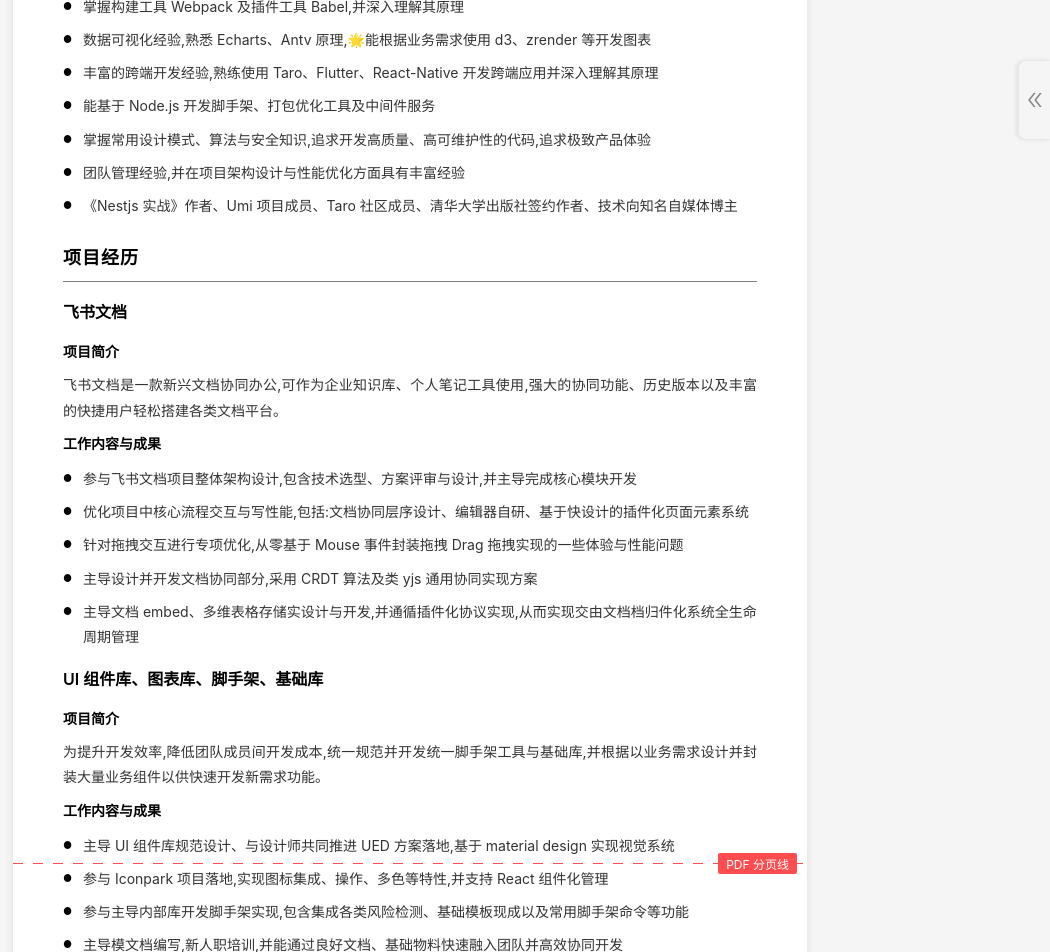
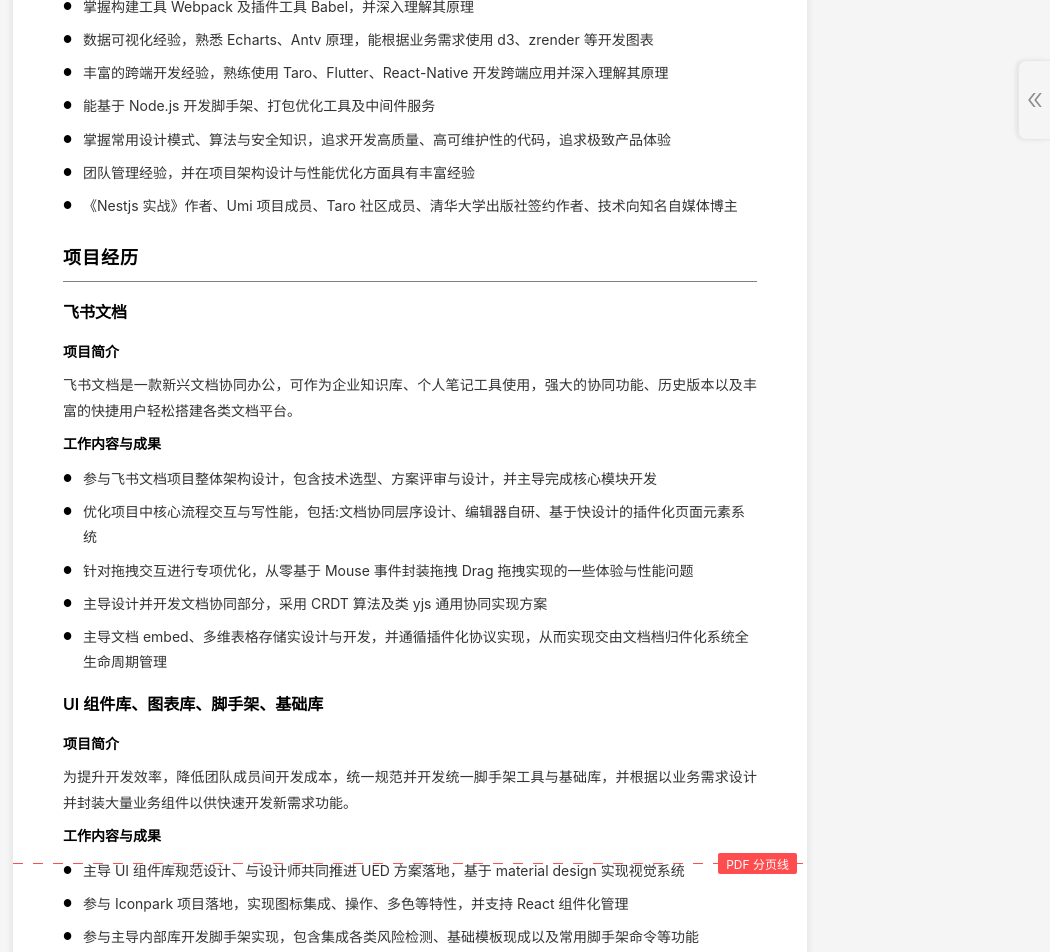
Before and after one commit to percykuang/resume-template, a React (Vite) app: page / in a window 1280 px wide. Shown: the part 300-1252 px from the top of the page, without its empty margins (230-1280 px from the left). Built offline with nearby package versions, Linux system fonts and the light colour scheme.

Commit message:
feat: 更新模板数据源

```diff
--- a/src/data/template.ts
+++ b/src/data/template.ts
@@ -4,13 +4,13 @@
 # 能力概述
 
 - 熟练掌握 HTML、CSS、JavaScript、Typescript 以及 AOP、FP 等设计思想
-- 熟悉 React 技术栈,了解 React 及相关技术框架的实现原理
-- 掌握构建工具 Webpack 及插件工具 Babel,并深入理解其原理
-- 数据可视化经验,熟悉 Echarts、Antv 原理,🌟能根据业务需求使用 d3、zrender 等开发图表
-- 丰富的跨端开发经验,熟练使用 Taro、Flutter、React-Native 开发跨端应用并深入理解其原理
+- 熟悉 React 技术栈，了解 React 及相关技术框架的实现原理
+- 掌握构建工具 Webpack 及插件工具 Babel，并深入理解其原理
+- 数据可视化经验，熟悉 Echarts、Antv 原理，能根据业务需求使用 d3、zrender 等开发图表
+- 丰富的跨端开发经验，熟练使用 Taro、Flutter、React-Native 开发跨端应用并深入理解其原理
 - 能基于 Node.js 开发脚手架、打包优化工具及中间件服务
-- 掌握常用设计模式、算法与安全知识,追求开发高质量、高可维护性的代码,追求极致产品体验
-- 团队管理经验,并在项目架构设计与性能优化方面具有丰富经验
+- 掌握常用设计模式、算法与安全知识，追求开发高质量、高可维护性的代码，追求极致产品体验
+- 团队管理经验，并在项目架构设计与性能优化方面具有丰富经验
 - 《Nestjs 实战》作者、Umi 项目成员、Taro 社区成员、清华大学出版社签约作者、技术向知名自媒体博主
 
 # 项目经历
@@ -19,28 +19,28 @@
 
 ### 项目简介
 
-飞书文档是一款新兴文档协同办公,可作为企业知识库、个人笔记工具使用,强大的协同功能、历史版本以及丰富的快捷用户轻松搭建各类文档平台。
+飞书文档是一款新兴文档协同办公，可作为企业知识库、个人笔记工具使用，强大的协同功能、历史版本以及丰富的快捷用户轻松搭建各类文档平台。
 
 ### 工作内容与成果
 
-- 参与飞书文档项目整体架构设计,包含技术选型、方案评审与设计,并主导完成核心模块开发
-- 优化项目中核心流程交互与写性能,包括:文档协同层序设计、编辑器自研、基于快设计的插件化页面元素系统
-- 针对拖拽交互进行专项优化,从零基于 Mouse 事件封装拖拽 Drag 拖拽实现的一些体验与性能问题
-- 主导设计并开发文档协同部分,采用 CRDT 算法及类 yjs 通用协同实现方案
-- 主导文档 embed、多维表格存储实设计与开发,并通循插件化协议实现,从而实现交由文档档归件化系统全生命周期管理
+- 参与飞书文档项目整体架构设计，包含技术选型、方案评审与设计，并主导完成核心模块开发
+- 优化项目中核心流程交互与写性能，包括:文档协同层序设计、编辑器自研、基于快设计的插件化页面元素系统
+- 针对拖拽交互进行专项优化，从零基于 Mouse 事件封装拖拽 Drag 拖拽实现的一些体验与性能问题
+- 主导设计并开发文档协同部分，采用 CRDT 算法及类 yjs 通用协同实现方案
+- 主导文档 embed、多维表格存储实设计与开发，并通循插件化协议实现，从而实现交由文档档归件化系统全生命周期管理
 
 ## UI 组件库、图表库、脚手架、基础库
 
 ### 项目简介
 
-为提升开发效率,降低团队成员间开发成本,统一规范并开发统一脚手架工具与基础库,并根据以业务需求设计并封装大量业务组件以供快速开发新需求功能。
+为提升开发效率，降低团队成员间开发成本，统一规范并开发统一脚手架工具与基础库，并根据以业务需求设计并封装大量业务组件以供快速开发新需求功能。
 
 ### 工作内容与成果
 
-- 主导 UI 组件库规范设计、与设计师共同推进 UED 方案落地,基于 material design 实现视觉系统
-- 参与 Iconpark 项目落地,实现图标集成、操作、多色等特性,并支持 React 组件化管理
-- 参与主导内部库开发脚手架实现,包含集成各类风险检测、基础模板现成以及常用脚手架命令等功能
-- 主导模文档编写,新人职培训,并能通过良好文档、基础物料快速融入团队并高效协同开发
+- 主导 UI 组件库规范设计、与设计师共同推进 UED 方案落地，基于 material design 实现视觉系统
+- 参与 Iconpark 项目落地，实现图标集成、操作、多色等特性，并支持 React 组件化管理
+- 参与主导内部库开发脚手架实现，包含集成各类风险检测、基础模板现成以及常用脚手架命令等功能
+- 主导模文档编写，新人职培训，并能通过良好文档、基础物料快速融入团队并高效协同开发
 
 # 工作经历
 
@@ -48,28 +48,28 @@
 
 ### 项目简介
 
-飞书文档是一款新兴文档协同办公,可作为企业知识库、个人笔记工具使用,强大的协同功能、历史版本以及丰富的快捷用户轻松搭建各类文档平台。
+飞书文档是一款新兴文档协同办公，可作为企业知识库、个人笔记工具使用，强大的协同功能、历史版本以及丰富的快捷用户轻松搭建各类文档平台。
 
 ### 工作内容与成果
 
-- 参与飞书文档项目整体架构设计,包含技术选型、方案评审与设计,并主导完成核心模块开发
-- 优化项目中核心流程交互与写性能,包括:文档协同层序设计、编辑器自研、基于快设计的插件化页面元素系统
-- 针对拖拽交互进行专项优化,从零基于 Mouse 事件封装拖拽 Drag 拖拽实现的一些体验与性能问题
-- 主导设计并开发文档协同部分,采用 CRDT 算法及类 yjs 通用协同实现方案
-- 主导文档 embed、多维表格存储实设计与开发,并通循插件化协议实现,从而实现交由文档档归件化系统全生命周期管理
+- 参与飞书文档项目整体架构设计，包含技术选型、方案评审与设计，并主导完成核心模块开发
+- 优化项目中核心流程交互与写性能，包括:文档协同层序设计、编辑器自研、基于快设计的插件化页面元素系统
+- 针对拖拽交互进行专项优化，从零基于 Mouse 事件封装拖拽 Drag 拖拽实现的一些体验与性能问题
+- 主导设计并开发文档协同部分，采用 CRDT 算法及类 yjs 通用协同实现方案
+- 主导文档 embed、多维表格存储实设计与开发，并通循插件化协议实现，从而实现交由文档档归件化系统全生命周期管理
 
 ## UI 组件库、图表库、脚手架、基础库
 
 ### 项目简介
 
-为提升开发效率,降低团队成员间开发成本,统一规范并开发统一脚手架工具与基础库,并根据以业务需求设计并封装大量业务组件以供快速开发新需求功能。
+为提升开发效率，降低团队成员间开发成本，统一规范并开发统一脚手架工具与基础库，并根据以业务需求设计并封装大量业务组件以供快速开发新需求功能。
 
 ### 工作内容与成果
 
-- 主导 UI 组件库规范设计、与设计师共同推进 UED 方案落地,基于 material design 实现视觉系统
-- 参与 Iconpark 项目落地,实现图标集成、操作、多色等特性,并支持 React 组件化管理
-- 参与主导内部库开发脚手架实现,包含集成各类风险检测、基础模板现成以及常用脚手架命令等功能
-- 主导模文档编写,新人职培训,并能通过良好文档、基础物料快速融入团队并高效协同开发
+- 主导 UI 组件库规范设计、与设计师共同推进 UED 方案落地，基于 material design 实现视觉系统
+- 参与 Iconpark 项目落地，实现图标集成、操作、多色等特性，并支持 React 组件化管理
+- 参与主导内部库开发脚手架实现，包含集成各类风险检测、基础模板现成以及常用脚手架命令等功能
+- 主导模文档编写，新人职培训，并能通过良好文档、基础物料快速融入团队并高效协同开发
 
 # 学历专业
 
```
